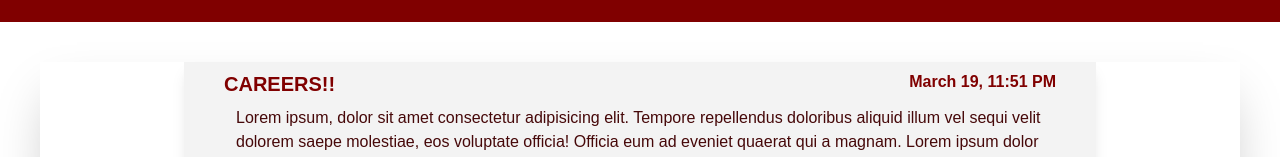
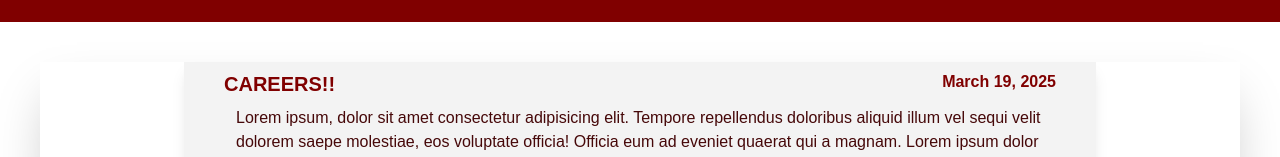
Before and after one commit to mjayhumilde/pass-college-official-website, a React (Vite) app: page /careers in a window 1280 px wide. Shown: the part 619-776 px from the top of the page. Built offline with nearby package versions, Linux system fonts and the light colour scheme.

Commit message:
fix dummy data to align the data of notifications

```diff
--- a/src/data/announcement/announcePost.js
+++ b/src/data/announcement/announcePost.js
@@ -17,7 +17,7 @@ export let announcement = [
     ],
     message:
       "Lorem ipsum, dolor sit amet consectetur adipisicing elit. Tempore repellendus doloribus aliquid illum vel sequi velit dolorem saepe molestiae, eos voluptate officia! Officia eum ad eveniet quaerat qui a magnam. Lorem ipsum dolor sit amet consectetur adipisicing elit. Dignissimos corrupti, consectetur asperiores ut recusandae est ad velit vero non, repellat quis eos accusantium aut atque alias labore aliquid voluptatum excepturi! Lorem, ipsum dolor sit amet consectetur adipisicing elit. Temporibus illum provident saepe placeat alias. Aspernatur illum a maiores, excepturi necessitatibus temporibus nulla. Odit eos assumenda a asperiores maxime, consequuntur nam?",
-    date: "March 19, 11:51 PM",
+    date: "March 19, 2025",
   },
   {
     id: 2,
@@ -30,7 +30,7 @@ export let announcement = [
     ],
     message:
       "Lorem ipsum, dolor sit amet consectetur adipisicing elit. Tempore repellendus doloribus aliquid illum vel sequi velit dolorem saepe molestiae, eos voluptate officia! Officia eum ad eveniet quaerat qui a magnam. Lorem ipsum dolor sit amet consectetur adipisicing elit. Dignissimos corrupti, consectetur asperiores ut recusandae est ad velit vero non, repellat quis eos accusantium aut atque alias labore aliquid voluptatum excepturi! Lorem, ipsum dolor sit amet consectetur adipisicing elit. Temporibus illum provident saepe placeat alias. Aspernatur illum a maiores, excepturi necessitatibus temporibus nulla. Odit eos assumenda a asperiores maxime, consequuntur nam?",
-    date: "March 19, 11:51 PM",
+    date: "March 19, 2025",
   },
   {
     id: 3,
@@ -42,7 +42,7 @@ export let announcement = [
     ],
     message:
       "Lorepe molestiae, eos voluptatdipisicing elittium aut atque alias labore aliquid voluptatum excepturi! Lorem, ipsum dolor sit amet consectetur adipisicing elit. Temporibus illum provident saepe placeat alias. Aspernatur illum a maiores, excepturi necessitatibus temporibus nulla. Odit eos assumenda a asperiores maxime, consequuntur nam?",
-    date: "March 19, 11:51 PM",
+    date: "March 19, 2025",
   },
   {
     id: 4,
@@ -53,7 +53,7 @@ export let announcement = [
     ],
     message:
       "Lorepe molestiae, eos voluptatdipisicing elittium aut atque alias labore aliquid voluptatum excepturi! Lorem, ipsum dolor sit amet consectetur adipisicing elit. Temporibus illum provident saepe placeat alias. Aspernatur illum a maiores, excepturi necessitatibus temporibus nulla. Odit eos assumenda a asperiores maxime, consequuntur nam?",
-    date: "March 19, 11:51 PM",
+    date: "March 19, 2025",
   },
   {
     id: 5,
@@ -63,7 +63,7 @@ export let announcement = [
     ],
     message:
       "Lorepe molestiae, eos voluptatdipisicing elittium aut atque alias labore aliquid voluptatum excepturi! Lorem, ipsum dolor sit amet consectetur adipisicing elit. Temporibus illum provident saepe placeat alias. Aspernatur illum a maiores, excepturi necessitatibus temporibus nulla. Odit eos assumenda a asperiores maxime, consequuntur nam?",
-    date: "March 19, 11:51 PM",
+    date: "March 19, 2025",
   },
   {
     id: 6,
@@ -72,7 +72,7 @@ export let announcement = [
     ],
     message:
       "Lorepe molestiae, eos voluptatdipisicing elittium aut atque alias labore aliquid voluptatum excepturi! Lorem, ipsum dolor sit amet consectetur adipisicing elit. Temporibus illum provident saepe placeat alias. Aspernatur illum a maiores, excepturi necessitatibus temporibus nulla. Odit eos assumenda a asperiores maxime, consequuntur nam?",
-    date: "March 19, 11:51 PM",
+    date: "March 19, 2025",
   },
   {
     id: 7,
@@ -92,7 +92,7 @@ export let announcement = [
     ],
     message:
       "Lorem ipsum, dolor sit amet consectetur adipisicing elit. Tempore repellendus doloribus aliquid illum vel sequi velit dolorem saepe molestiae, eos voluptate officia! Officia eum ad eveniet quaerat qui a magnam. Lorem ipsum dolor sit amet consectetur adipisicing elit. Dignissimos corrupti, consectetur asperiores ut recusandae est ad velit vero non, repellat quis eos accusantium aut atque alias labore aliquid voluptatum excepturi! Lorem, ipsum dolor sit amet consectetur adipisicing elit. Temporibus illum provident saepe placeat alias. Aspernatur illum a maiores, excepturi necessitatibus temporibus nulla. Odit eos assumenda a asperiores maxime, consequuntur nam?",
-    date: "March 19, 11:51 PM",
+    date: "March 19, 2025",
   },
   // {
   //   id: 8,
```
